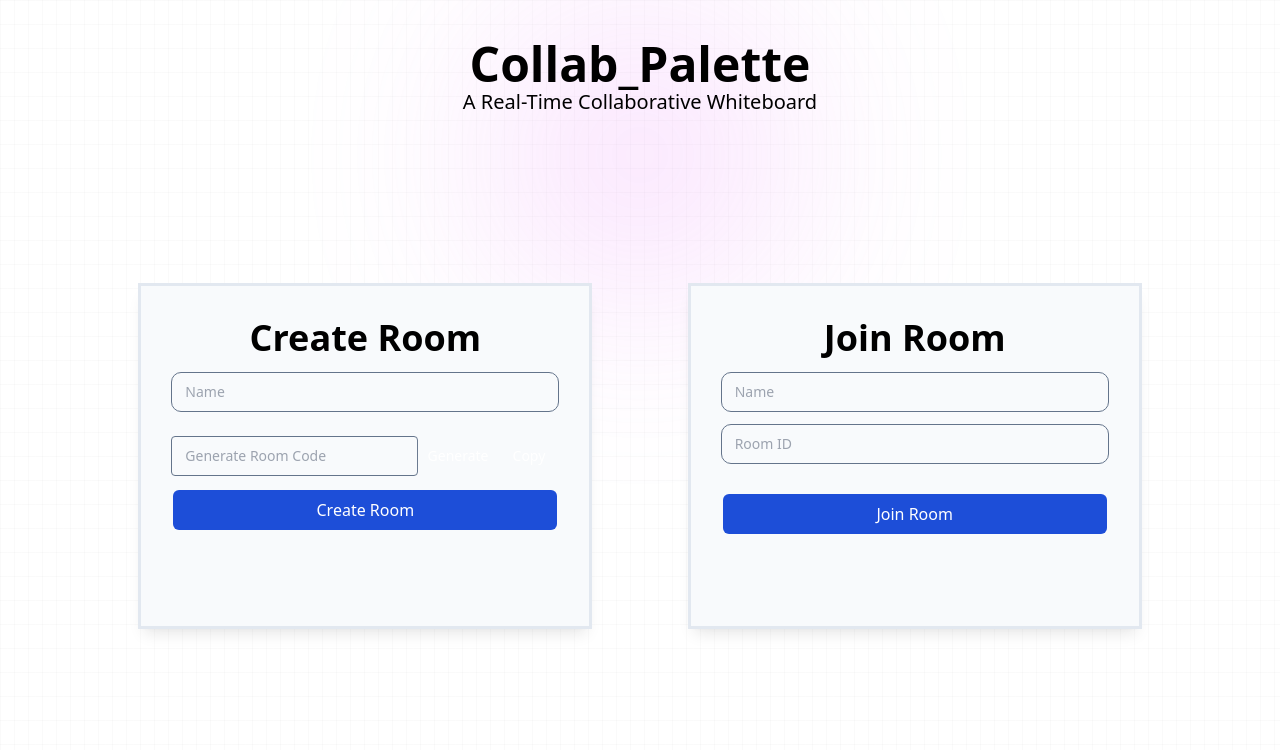
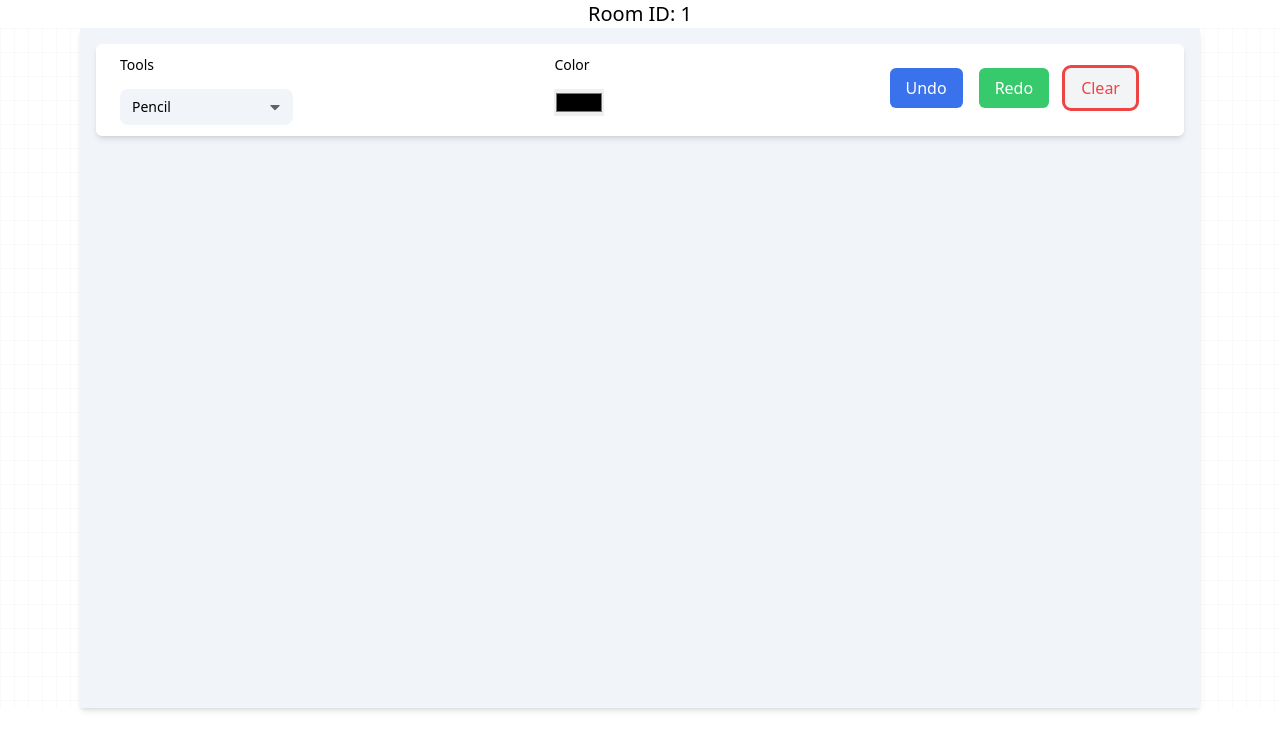
Before and after one commit to debanjan-G/Collab-Palette, a React (Vite) app in the folder client/: page /1/whiteboard in a window 1280 px wide. Shown: the top 750 px of the page. Built offline with nearby package versions, Linux system fonts and the light colour scheme.

Commit message:
Designed Whiteboard

```diff
--- a/client/package.json
+++ b/client/package.json
@@ -13,6 +13,7 @@
     "@headlessui/react": "^2.1.5",
     "react": "^18.3.1",
     "react-dom": "^18.3.1",
+    "react-icons": "^5.3.0",
     "react-router-dom": "^6.26.1",
     "roughjs": "^4.6.6"
   },
--- a/client/src/App.jsx
+++ b/client/src/App.jsx
@@ -1,10 +1,10 @@
 import Forms from "./components/Forms";
+
 
 function App() {
   return (
-    <div className="absolute inset-0 -z-10 h-full w-full bg-white bg-[linear-gradient(to_right,#8080800a_1px,transparent_1px),linear-gradient(to_bottom,#8080800a_1px,transparent_1px)] bg-[size:14px_24px] p-10">
-      <div className="absolute left-0 right-0 top-0 -z-10 m-auto h-[310px] w-[310px] rounded-full bg-fuchsia-400 opacity-20 blur-[100px]"></div>
-
+    <div className="absolute inset-0 -z-10 h-full w-full bg-white bg-custom p-10">
+      <div className="blur-circle"></div>
       <div className="">
         <h1 className="text-5xl font-bold text-center">Collab_Palette</h1>
         <p className="text-center text-xl">A Real-Time Collaborative Whiteboard</p>
--- /dev/null
+++ b/client/src/components/Whiteboard/Control UI/index.jsx
@@ -0,0 +1,57 @@
+import { Description, Field, Label, Select } from '@headlessui/react'
+import { FaCaretDown } from "react-icons/fa";
+import clsx from 'clsx'
+
+export default function ControlUI() {
+    return (
+        <div className="flex justify-between gap-4 w-full px-4">
+            <Field className='w-1/6'>
+                <Label className="text-sm/6 font-medium text-black ">
+                    Tools
+                </Label>
+                <div className="relative min-w-fit">
+                    <Select
+                        className={clsx(
+                            'mt-3 block w-full appearance-none rounded-lg border-none bg-slate-100 py-1.5 px-3 text-sm/6 text-black',
+                            'focus:outline-none data-[focus]:outline-2 data-[focus]:-outline-offset-2 data-[focus]:outline-black/25 ',
+                            // Make the text of each option black on Windows
+                            '*:text-black'
+                        )}
+                    >
+                        <option value="active">
+                            Pencil
+                        </option>
+                        <option value="paused">
+                            Line
+
+                        </option>
+                        <option value="delayed">
+                            Rectangle
+                        </option>
+                        {/* <option value="canceled">Canceled</option> */}
+                    </Select>
+                    <FaCaretDown
+                        className="group pointer-events-none absolute top-2.5 right-2.5 size-4 fill-black/60"
+                        aria-hidden="true"
+                    />
+                </div>
+            </Field>
+
+            <Field>
+                <Label className="text-sm/6 font-medium text-black ">
+                    Color
+                </Label>
+                <div>
+                    <input type="color" name="" id="" className='my-3'
+                    />
+                </div>
+            </Field>
+
+            <div className='p-4'>
+                <button className='opacity-90 hover:opacity-100 mx-2 py-2 px-4 rounded-md bg-blue-600 text-white'>Undo</button>
+                <button className='opacity-90 hover:opacity-100 mx-2 py-2 px-4 rounded-md bg-green-500 text-white'>Redo</button>
+                <button className='mx-2 py-2 px-4 bg-gray-100 rounded-md outline outline-red-500 text-red-500 hover:bg-red-500 hover:text-white transition duration-200'>Clear</button>
+            </div>
+        </div>
+    )
+}
--- a/client/src/components/Whiteboard/index.jsx
+++ b/client/src/components/Whiteboard/index.jsx
@@ -0,0 +1,18 @@
+import React from 'react'
+import ControlUI from './Control UI'
+
+
+const Whiteboard = () => {
+
+    return (
+        <div className=' bg-custom px-20'>
+            <div className='h-[85vh] w-full mx-auto bg-slate-100 shadow-md p-4'>
+                <div className='bg-white shadow-md w-full rounded-md p-2 mx-auto'>
+                    <ControlUI />
+                </div>
+            </div>
+        </div>
+    )
+}
+
+export default Whiteboard
--- a/client/src/index.css
+++ b/client/src/index.css
@@ -1,3 +1,26 @@
 @tailwind base;
 @tailwind components;
 @tailwind utilities;
+
+/* Custom background styles */
+.bg-custom {
+    background: linear-gradient(to right, #8080800a 1px, transparent 1px),
+        linear-gradient(to bottom, #8080800a 1px, transparent 1px);
+    background-size: 14px 24px;
+}
+
+.blur-circle {
+    position: absolute;
+    left: 0;
+    right: 0;
+    top: 0;
+    height: 310px;
+    width: 310px;
+    margin: auto;
+    background-color: rgba(245, 0, 245, 0.4);
+    /* Fuchsia color */
+    border-radius: 50%;
+    opacity: 0.2;
+    filter: blur(100px);
+    z-index: -10;
+}
--- a/client/src/main.jsx
+++ b/client/src/main.jsx
@@ -2,9 +2,26 @@ import { StrictMode } from 'react'
 import { createRoot } from 'react-dom/client'
 import App from './App.jsx'
 import './index.css'
+import {
+  createBrowserRouter,
+  createRoutesFromElements,
+  Route,
+  RouterProvider,
+} from "react-router-dom";
+import RoomPage from './pages/Room/index.jsx';
+
+
+const router = createBrowserRouter(createRoutesFromElements(
+  <Route path='/' >
+    <Route path='' element={<App />} />
+    <Route path=':roomID/whiteboard' element={<RoomPage />} />
+  </Route>
+))
 
 createRoot(document.getElementById('root')).render(
   <StrictMode>
-    <App />
+    <RouterProvider router={router}>
+      <App />
+    </RouterProvider>
   </StrictMode>,
 )
--- a/client/src/pages/Room/index.jsx
+++ b/client/src/pages/Room/index.jsx
@@ -1,9 +1,12 @@
-import React from 'react'
+import Whiteboard from '../../components/Whiteboard'
+import { useParams } from 'react-router-dom'
 
 const RoomPage = () => {
+  const { roomID } = useParams();
   return (
     <div>
-
+      <h1 className='text-center text-xl font-medium'>Room ID: {roomID}</h1>
+      <Whiteboard />
     </div>
   )
 }
```
Also changed, not shown: 1 other file (tests, documents, lock files or other folders).
